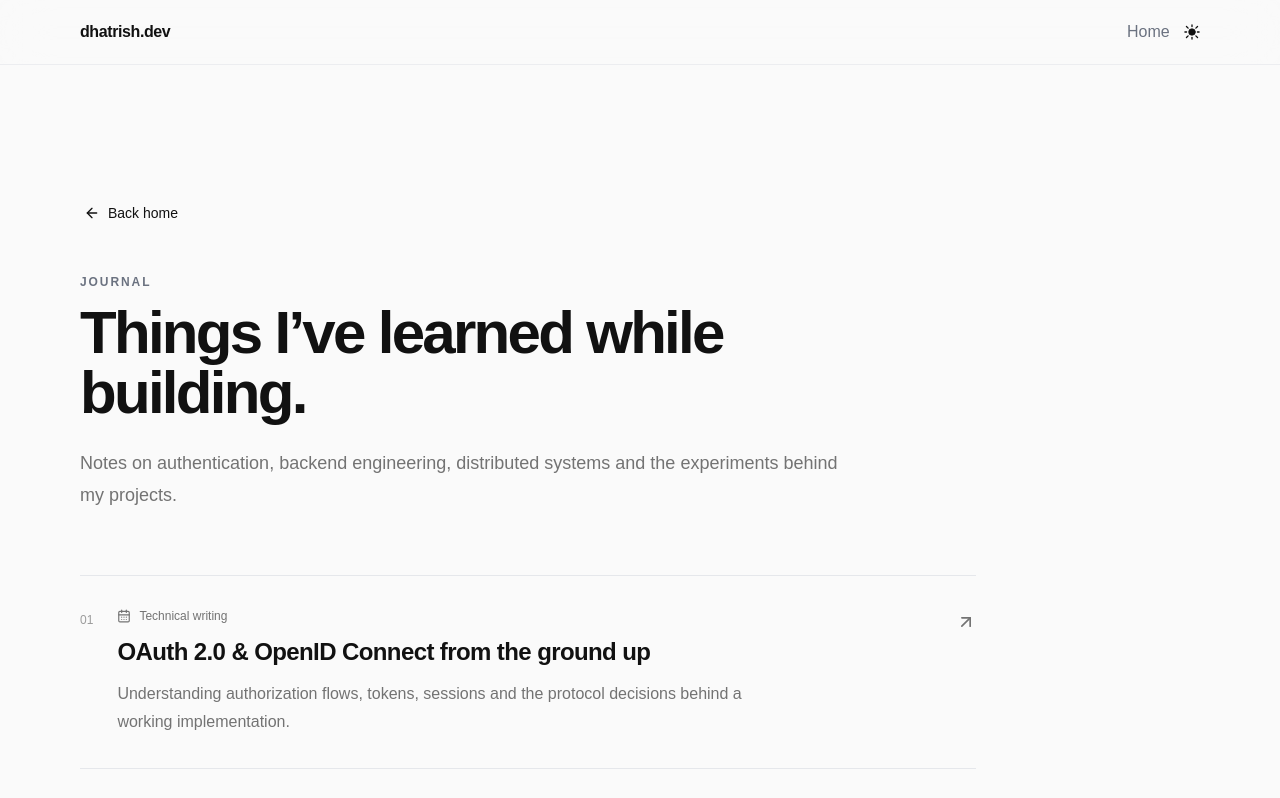
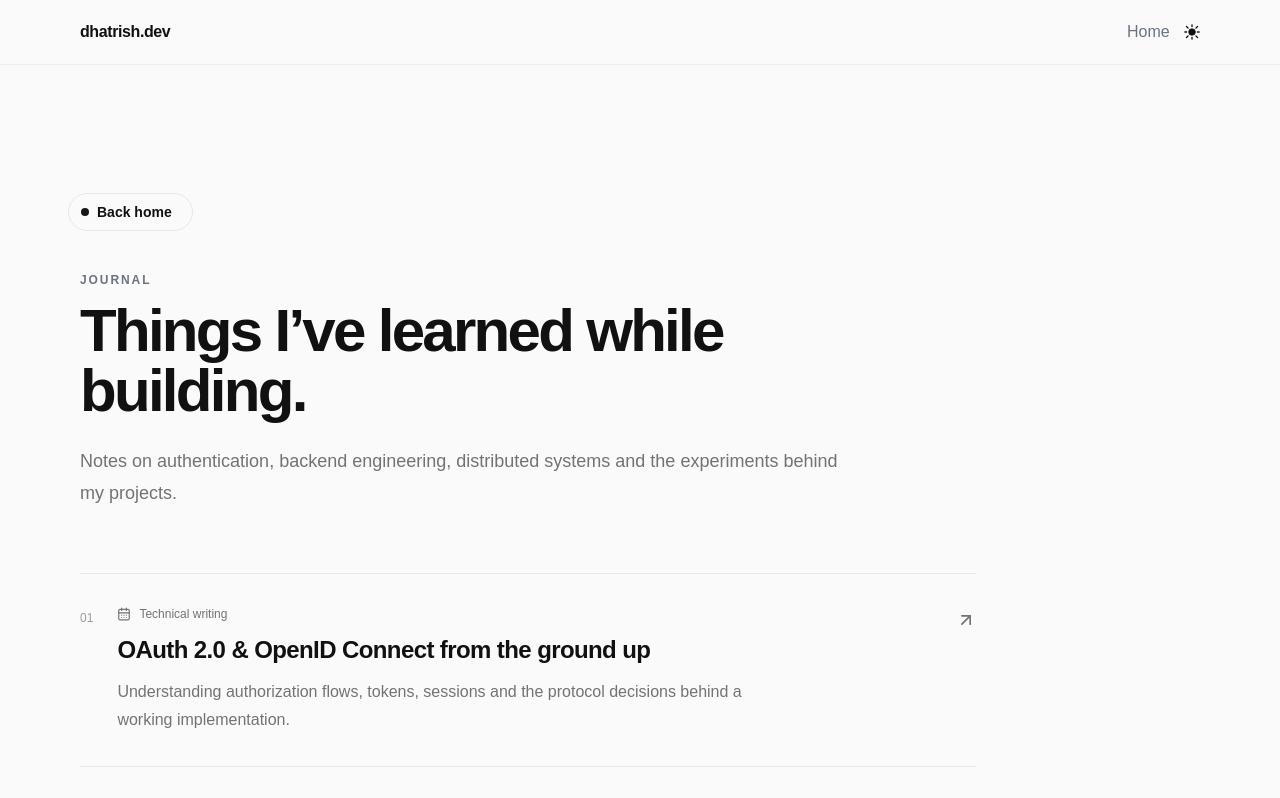
Before and after one commit to dhatrishdixit/portfoliov2, a Next.js app: page /blog in a window 1280 px wide. Shown: the top 798 px of the page. Built offline with nearby package versions, Linux system fonts and the light colour scheme.

Commit message:
done for the day still one days work left

```diff
--- a/src/app/blog/page.tsx
+++ b/src/app/blog/page.tsx
@@ -4,6 +4,7 @@ import { ArrowLeft, ArrowUpRight, CalendarDays } from "lucide-react";
 import { Button } from "@/components/ui/button";
 import { useTheme } from 'next-themes';
 import { AnimatedThemeToggler } from '../../components/ui/animated-theme-toggler';
+import InteractiveHoverButton from "#components/shadcn-space/button/button-19";
 
 
 const posts = [
@@ -23,7 +24,7 @@ export default function BlogPage() {
                     onThemeChange={setTheme}
                  /></div></div></header>
     <section className="container-x py-24 sm:py-32">
-      <Button variant="ghost" asChild className="mb-10 -ml-3"><a href="/"><ArrowLeft className="mr-2 size-4" />Back home</a></Button>
+      <InteractiveHoverButton className="mb-10 -ml-3"><a href="/">Back home</a></InteractiveHoverButton>
       <div className="max-w-3xl animate-fade-up"><p className="eyebrow">Journal</p><h1 className="mt-3 text-5xl font-semibold tracking-[-0.045em] sm:text-6xl">Things I’ve learned while building.</h1><p className="mt-6 text-lg leading-8 text-muted-foreground">Notes on authentication, backend engineering, distributed systems and the experiments behind my projects.</p></div>
       <div className="mt-16 max-w-4xl divide-y divide-border border-y border-border">
         {posts.map((post, i) => <a key={post.title} href={post.href} target="_blank" rel="noreferrer" className="blog-row group block py-8"><div className="flex gap-6"><span className="pt-1 text-xs text-muted-foreground/70">0{i + 1}</span><div className="flex-1"><div className="flex flex-wrap items-center gap-2 text-xs text-muted-foreground"><CalendarDays className="size-3.5" />{post.date}</div><h2 className="mt-3 text-2xl font-semibold tracking-tight group-hover:underline group-hover:underline-offset-4">{post.title}</h2><p className="mt-3 max-w-2xl leading-7 text-muted-foreground">{post.description}</p></div><ArrowUpRight className="mt-1 size-5 shrink-0 text-muted-foreground transition-transform duration-300 group-hover:-translate-y-1 group-hover:translate-x-1 group-hover:text-foreground" /></div></a>)}
--- a/src/app/page.tsx
+++ b/src/app/page.tsx
@@ -236,7 +236,7 @@ export default function Home() {
 
       <section className="py-24">
         <div className="container-x rounded-2xl border border-border bg-card p-8 shadow-sm sm:p-12">
-          <div className="flex flex-col justify-between gap-8 sm:flex-row sm:items-end"><div><p className="eyebrow">Writing</p><h2 className="section-title mt-2">Notes from things I build.</h2></div><InteractiveHoverButton><a href="/blog">Open blog</a></InteractiveHoverButton></div>
+          <div className="flex flex-col justify-between gap-8 sm:flex-row sm:items-end"><div><p className="eyebrow">Writing</p><h2 className="section-title mt-2">Notes from things I build.</h2></div><InteractiveHoverButton className="mb-10 -ml-3"><a href="/blog">Open blog</a></InteractiveHoverButton></div>
           <p className="mt-5 max-w-xl leading-7 text-muted-foreground">Short technical notes on authentication, web development and experiments.</p>
         </div>
       </section>
```
